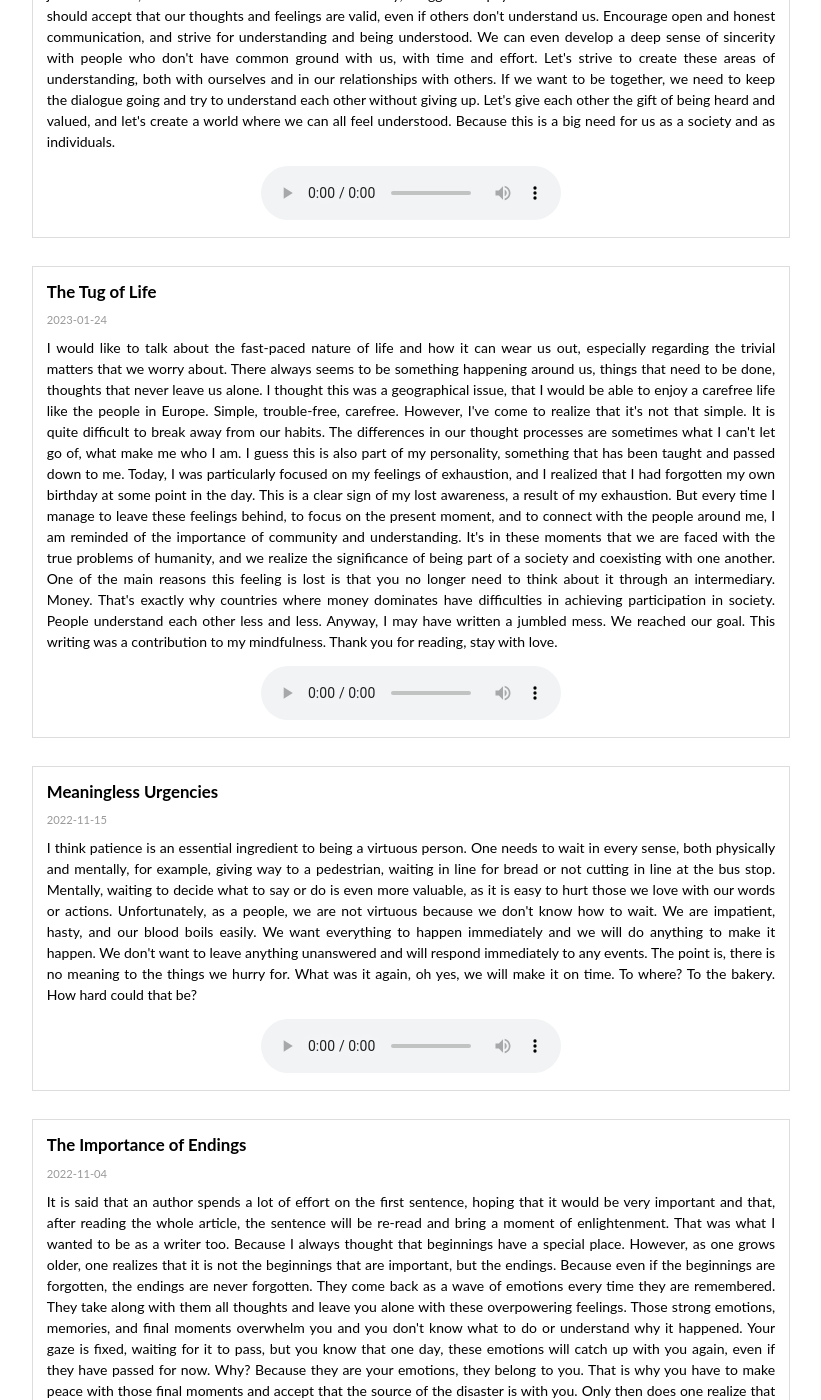
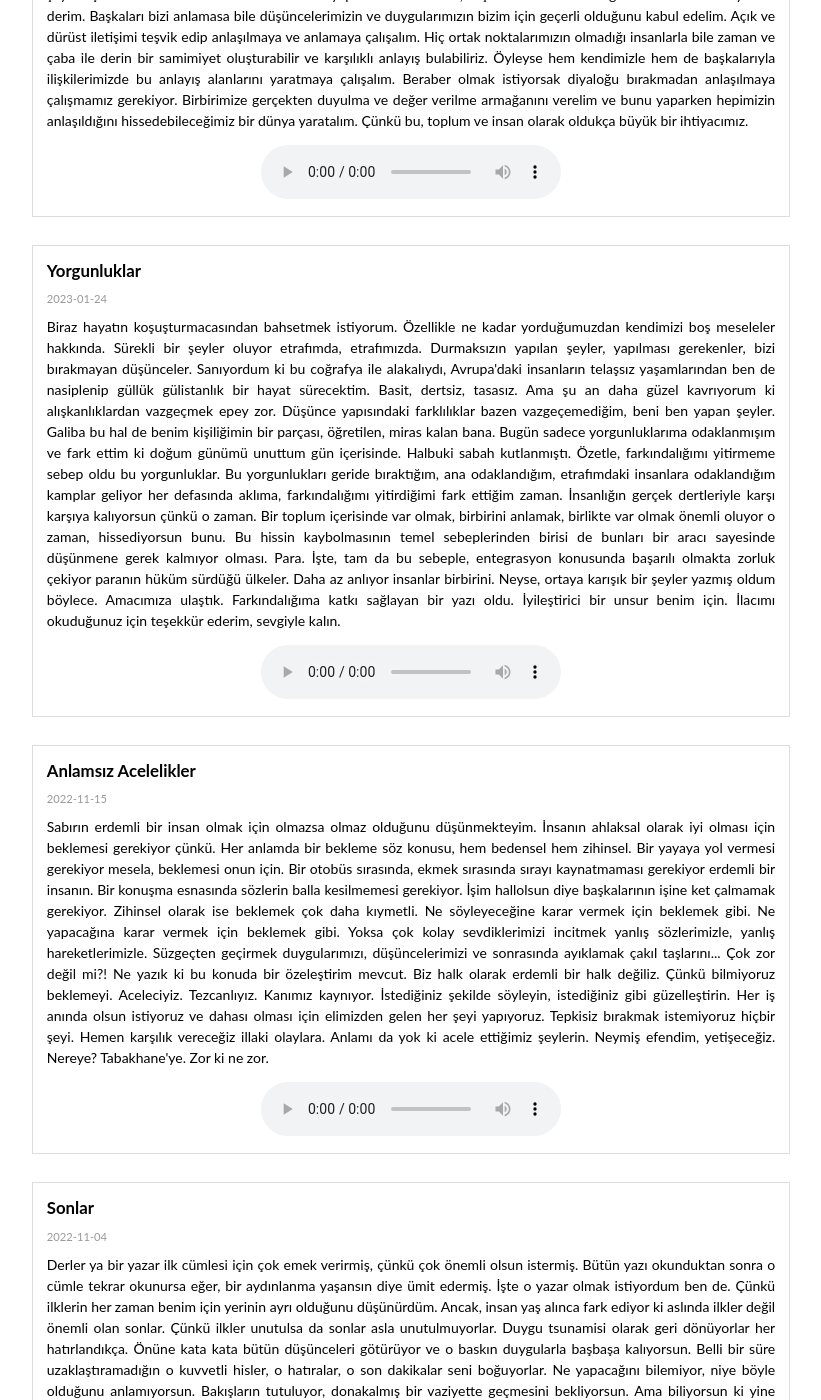
Before and after one commit to gurayozgur/gurayozgur.github.io, a Jekyll site: the page inkwell.html, which Jekyll copies as it is, in a window 1280 px wide and 1400 px high, scrolled down 373 px. Shown: the whole window, without its empty margins (229-1050 px from the left). Built offline with Jekyll 4.4.1, drawn with Linux system fonts in a browser that asks for light colours; some of the changed text lies outside the part shown.

Commit message:
Update inkwell.html

```diff
--- a/inkwell.html
+++ b/inkwell.html
@@ -164,53 +164,52 @@ span.highlight {
     <table style="width:100%;border:0px;border-spacing:0px;border-collapse:separate;margin-right:auto;margin-left:auto;">
 <div class="container">
 <div class="post">
-  <h2 class="post-title">Misunderstandings</h2>
+  <h2 class="post-title">Anlaşılamamalar</h2>
   <p class="post-date">2023-02-01</p>
   <div class="post-content">
-    We all want to be understood, to have our thoughts, feelings, and experiences truly listened to without judgment, right? Feeling heard and validated is a basic need of ours. But why can it be so hard to even reach an understanding with our closest ones? Perhaps this is because communication is more than just exchanging words. It's about sharing emotions and perspectives, understanding each other's viewpoints, and having empathy for one another. Communication is a two-way process, and both sides need to be willing to understand each other.
+Hepimiz anlaşılmak, düşüncelerimizin, duygularımızın ve deneyimlerimizin yargılanmadan gerçekten dinlenmesini isteriz, değil mi? Duyulduğumuzu ve onaylandığımızı hissetmek temel bir ihtiyacımız. Ama neden en yakınlarımızla anlaşmak bile bu kadar zor olabiliyor? Belki de bunun nedeni, iletişimin sözcük alışverişinden daha fazlası olmasıdır. Duyguları ve bakış açılarını paylaşmak, birbirlerinin bakış açılarını anlamak ve birbirimizle empati kurabilmemizle ilintili. İletişim iki taraflı bir süreç ve her iki taraf da birbirlerini anlamaya açık olmaya istekli olmalı.
 
-What if the person we want to understand us doesn't? Of course, this can be frustrating and hurtful. But this is not a reflection of our value or the strength of our relationships. Sometimes, no matter how hard we try, we just won't be understood. That's just normal.
-So, what can we do in such situations? Firstly, I suggest we pay attention to our self-care and self-love. We should accept that our thoughts and feelings are valid, even if others don't understand us. Encourage open and honest communication, and strive for understanding and being understood. We can even develop a deep sense of sincerity with people who don't have common ground with us, with time and effort.
+Ya anlaşılmak istediğimiz kişi bizi anlamıyorsa? Tabi ki bu durum sinir bozucu ve incitici olabilir. Ancak, bu bizim değerimizin veya ilişkilerimizin gücünün bir yansıması değil. Bazen ne kadar uğraşırsak uğraşalım her zaman anlaşılmayacağımız bir gerçek. Yani, çok normal bir şey bu şekilde olması.
 
-Let's strive to create these areas of understanding, both with ourselves and in our relationships with others. If we want to be together, we need to keep the dialogue going and try to understand each other without giving up. Let's give each other the gift of being heard and valued, and let's create a world where we can all feel understood. Because this is a big need for us as a society and as individuals.
+Peki bu durumlarda ne yapabiliriz? İlk olarak, özşefkatimize ve özsevgimize dikkat etsek iyi olur derim. Başkaları bizi anlamasa bile düşüncelerimizin ve duygularımızın bizim için geçerli olduğunu kabul edelim. Açık ve dürüst iletişimi teşvik edip anlaşılmaya ve anlamaya çalışalım. Hiç ortak noktalarımızın olmadığı insanlarla bile zaman ve çaba ile derin bir samimiyet oluşturabilir ve karşılıklı anlayış bulabiliriz.
 
+Öyleyse hem kendimizle hem de başkalarıyla ilişkilerimizde bu anlayış alanlarını yaratmaya çalışalım. Beraber olmak istiyorsak diyaloğu bırakmadan anlaşılmaya çalışmamız gerekiyor. Birbirimize gerçekten duyulma ve değer verilme armağanını verelim ve bunu yaparken hepimizin anlaşıldığını hissedebileceğimiz bir dünya yaratalım. Çünkü bu, toplum ve insan olarak oldukça büyük bir ihtiyacımız.
   </div>
   <center><audio controls=""><source src="https://github.com/gurayozgur/gurayozgur.github.io/blob/master/_audio/Misunderstandings.mp3?raw=true" type="audio/mpeg"></audio></center>
 </div>
 
       <div class="post">
-  <h2 class="post-title">The Tug of Life</h2>
+  <h2 class="post-title">Yorgunluklar</h2>
   <p class="post-date">2023-01-24</p>
   <div class="post-content">
-I would like to talk about the fast-paced nature of life and how it can wear us out, especially regarding the trivial matters that we worry about. There always seems to be something happening around us, things that need to be done, thoughts that never leave us alone. I thought this was a geographical issue, that I would be able to enjoy a carefree life like the people in Europe. Simple, trouble-free, carefree. However, I've come to realize that it's not that simple. It is quite difficult to break away from our habits. The differences in our thought processes are sometimes what I can't let go of, what make me who I am. I guess this is also part of my personality, something that has been taught and passed down to me. Today, I was particularly focused on my feelings of exhaustion, and I realized that I had forgotten my own birthday at some point in the day. This is a clear sign of my lost awareness, a result of my exhaustion.
+Biraz hayatın koşuşturmacasından bahsetmek istiyorum. Özellikle ne kadar yorduğumuzdan kendimizi boş meseleler hakkında. Sürekli bir şeyler oluyor etrafımda, etrafımızda. Durmaksızın yapılan şeyler, yapılması gerekenler, bizi bırakmayan düşünceler. Sanıyordum ki bu coğrafya ile alakalıydı, Avrupa'daki insanların telaşsız yaşamlarından ben de nasiplenip güllük gülistanlık bir hayat sürecektim. Basit, dertsiz, tasasız. Ama şu an daha güzel kavrıyorum ki alışkanlıklardan vazgeçmek epey zor. Düşünce yapısındaki farklılıklar bazen vazgeçemediğim, beni ben yapan şeyler. Galiba bu hal de benim kişiliğimin bir parçası, öğretilen, miras kalan bana. Bugün sadece yorgunluklarıma odaklanmışım ve fark ettim ki doğum günümü unuttum gün içerisinde. Halbuki sabah kutlanmıştı. Özetle, farkındalığımı yitirmeme sebep oldu bu yorgunluklar.
 
-But every time I manage to leave these feelings behind, to focus on the present moment, and to connect with the people around me, I am reminded of the importance of community and understanding. It's in these moments that we are faced with the true problems of humanity, and we realize the significance of being part of a society and coexisting with one another. One of the main reasons this feeling is lost is that you no longer need to think about it through an intermediary. Money. That's exactly why countries where money dominates have difficulties in achieving participation in society. People understand each other less and less.
+Bu yorgunlukları geride bıraktığım, ana odaklandığım, etrafımdaki insanlara odaklandığım kamplar geliyor her defasında aklıma, farkındalığımı yitirdiğimi fark ettiğim zaman. İnsanlığın gerçek dertleriyle karşı karşıya kalıyorsun çünkü o zaman. Bir toplum içerisinde var olmak, birbirini anlamak, birlikte var olmak önemli oluyor o zaman, hissediyorsun bunu. Bu hissin kaybolmasının temel sebeplerinden birisi de bunları bir aracı sayesinde düşünmene gerek kalmıyor olması. Para. İşte, tam da bu sebeple, entegrasyon konusunda başarılı olmakta zorluk çekiyor paranın hüküm sürdüğü ülkeler. Daha az anlıyor insanlar birbirini.
 
-Anyway, I may have written a jumbled mess. We reached our goal. This writing was a contribution to my mindfulness. Thank you for reading, stay with love.
-
+Neyse, ortaya karışık bir şeyler yazmış oldum böylece. Amacımıza ulaştık. Farkındalığıma katkı sağlayan bir yazı oldu. İyileştirici bir unsur benim için. İlacımı okuduğunuz için teşekkür ederim, sevgiyle kalın.
   </div>
         <center><audio controls=""><source src="https://github.com/gurayozgur/gurayozgur.github.io/blob/master/_audio/The%20Tug%20of%20Life.mp3?raw=true" type="audio/mpeg"></audio></center>
 </div>
 
       <div class="post">
-  <h2 class="post-title">Meaningless Urgencies</h2>
+  <h2 class="post-title">Anlamsız Acelelikler</h2>
   <p class="post-date">2022-11-15</p>
   <div class="post-content">
-    I think patience is an essential ingredient to being a virtuous person. One needs to wait in every sense, both physically and mentally, for example, giving way to a pedestrian, waiting in line for bread or not cutting in line at the bus stop. Mentally, waiting to decide what to say or do is even more valuable, as it is easy to hurt those we love with our words or actions. Unfortunately, as a people, we are not virtuous because we don't know how to wait. We are impatient, hasty, and our blood boils easily. We want everything to happen immediately and we will do anything to make it happen. We don't want to leave anything unanswered and will respond immediately to any events. The point is, there is no meaning to the things we hurry for. What was it again, oh yes, we will make it on time. To where? To the bakery. How hard could that be?
-  </div>
+    Sabırın erdemli bir insan olmak için olmazsa olmaz olduğunu düşünmekteyim. İnsanın ahlaksal olarak iyi olması için beklemesi gerekiyor çünkü. Her anlamda bir bekleme söz konusu, hem bedensel hem zihinsel. Bir yayaya yol vermesi gerekiyor mesela, beklemesi onun için. Bir otobüs sırasında, ekmek sırasında sırayı kaynatmaması gerekiyor erdemli bir insanın. Bir konuşma esnasında sözlerin balla kesilmemesi gerekiyor. İşim hallolsun diye başkalarının işine ket çalmamak gerekiyor. Zihinsel olarak ise beklemek çok daha kıymetli. Ne söyleyeceğine karar vermek için beklemek gibi. Ne yapacağına karar vermek için beklemek gibi. Yoksa çok kolay sevdiklerimizi incitmek yanlış sözlerimizle, yanlış hareketlerimizle. Süzgeçten geçirmek duygularımızı, düşüncelerimizi ve sonrasında ayıklamak çakıl taşlarını... Çok zor değil mi?!
+
+Ne yazık ki bu konuda bir özeleştirim mevcut. Biz halk olarak erdemli bir halk değiliz. Çünkü bilmiyoruz beklemeyi. Aceleciyiz. Tezcanlıyız. Kanımız kaynıyor. İstediğiniz şekilde söyleyin, istediğiniz gibi güzelleştirin. Her iş anında olsun istiyoruz ve dahası olması için elimizden gelen her şeyi yapıyoruz. Tepkisiz bırakmak istemiyoruz hiçbir şeyi. Hemen karşılık vereceğiz illaki olaylara. Anlamı da yok ki acele ettiğimiz şeylerin. Neymiş efendim, yetişeceğiz. Nereye? Tabakhane'ye. Zor ki ne zor.  </div>
         <center><audio controls=""><source src="https://github.com/gurayozgur/gurayozgur.github.io/blob/master/_audio/Meaningless%20Urgencies.mp3?raw=true" type="audio/mpeg"></audio></center>
 </div>
 
       <div class="post">
-  <h2 class="post-title">The Importance of Endings</h2>
+  <h2 class="post-title">Sonlar</h2>
   <p class="post-date">2022-11-04</p>
   <div class="post-content">
-    It is said that an author spends a lot of effort on the first sentence, hoping that it would be very important and that, after reading the whole article, the sentence will be re-read and bring a moment of enlightenment.
+    Derler ya bir yazar ilk cümlesi için çok emek verirmiş, çünkü çok önemli olsun istermiş. Bütün yazı okunduktan sonra o cümle tekrar okunursa eğer, bir aydınlanma yaşansın diye ümit edermiş.
 
-That was what I wanted to be as a writer too. Because I always thought that beginnings have a special place. However, as one grows older, one realizes that it is not the beginnings that are important, but the endings. Because even if the beginnings are forgotten, the endings are never forgotten. They come back as a wave of emotions every time they are remembered. They take along with them all thoughts and leave you alone with these overpowering feelings. Those strong emotions, memories, and final moments overwhelm you and you don't know what to do or understand why it happened. Your gaze is fixed, waiting for it to pass, but you know that one day, these emotions will catch up with you again, even if they have passed for now. Why? Because they are your emotions, they belong to you. That is why you have to make peace with those final moments and accept that the source of the disaster is with you. Only then does one realize that what is necessary to calm the disaster is to understand oneself and those endings.
+İşte o yazar olmak istiyordum ben de. Çünkü ilklerin her zaman benim için yerinin ayrı olduğunu düşünürdüm. Ancak, insan yaş alınca fark ediyor ki aslında ilkler değil önemli olan sonlar. Çünkü ilkler unutulsa da sonlar asla unutulmuyorlar. Duygu tsunamisi olarak geri dönüyorlar her hatırlandıkça. Önüne kata kata bütün düşünceleri götürüyor ve o baskın duygularla başbaşa kalıyorsun. Belli bir süre uzaklaştıramadığın o kuvvetli hisler, o hatıralar, o son dakikalar seni boğuyorlar. Ne yapacağını bilemiyor, niye böyle olduğunu anlamıyorsun. Bakışların tutuluyor, donakalmış bir vaziyette geçmesini bekliyorsun. Ama biliyorsun ki yine gelecekler bir gün, geçse bile şimdilik, seni tekrar yakalayacak duyguların. Niye mi? Çünkü onlar senin duyguların, sana aitler. Bu sebeple, barışmak gerekiyor o son dakikalar ile. Kabullenmek gerekiyor felaketin kaynağının seninle birlikte olduğunu. Ancak o zaman fark ediyor insan, aslında bu felaketi dindirebilmek için gerekli olanın anlamak olduğunu kendini, ve o sonları.
 
-That is exactly why the most important is not the first sentence, but the last one. Let's finish our first article with this final sentence. Think of that final moment, embrace it wholeheartedly, and forgive yourself when the end comes.
-
+İşte tam da bu yüzden, en önemli olan ilk cümle değil, son olan. Bitirelim bakalım ilk yazımızı, şu son cümle ile. Düşün o son anı, ve kucakla onu kocaman, ve affet kendini sonu geldiğinden.
   </div>
         <center><audio controls=""><source src="https://github.com/gurayozgur/gurayozgur.github.io/blob/master/_audio/The%20Important%20of%20Endings.mp3?raw=true" type="audio/mpeg"></audio></center>
 </div>
```
